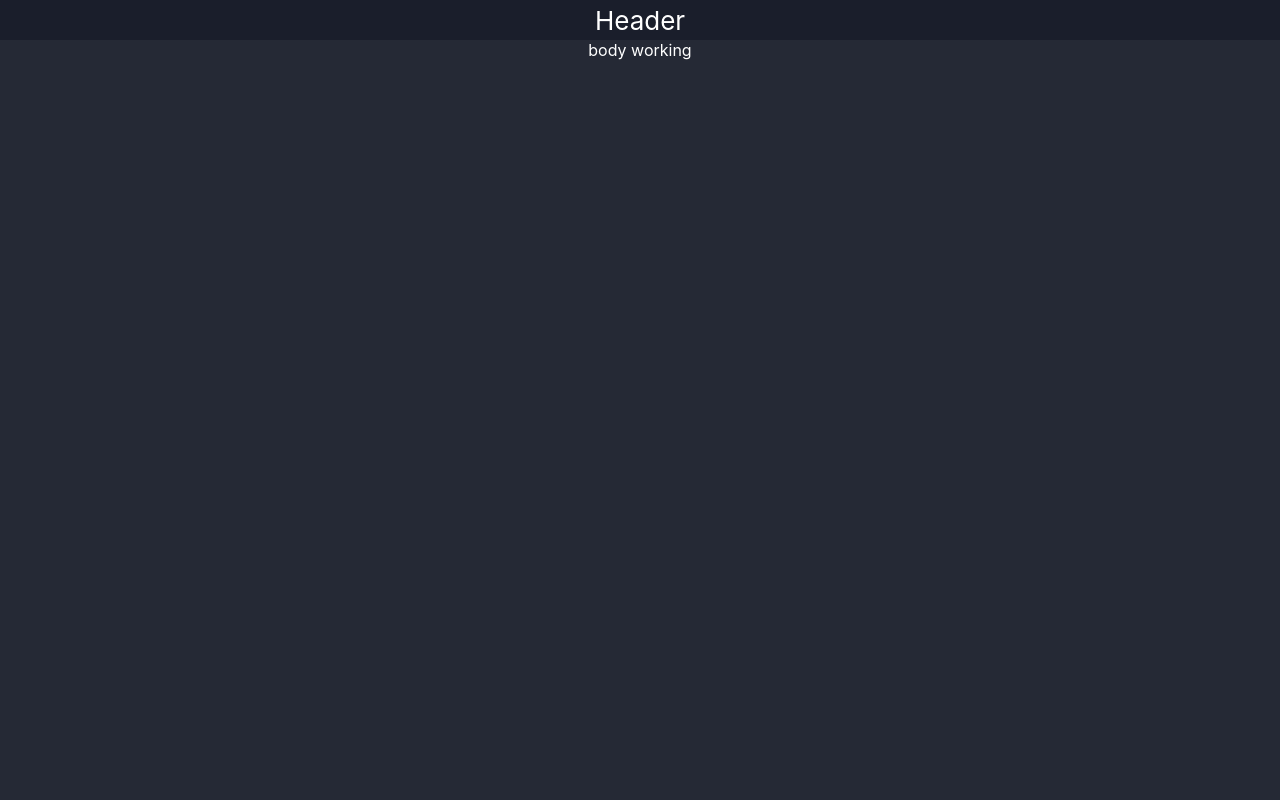
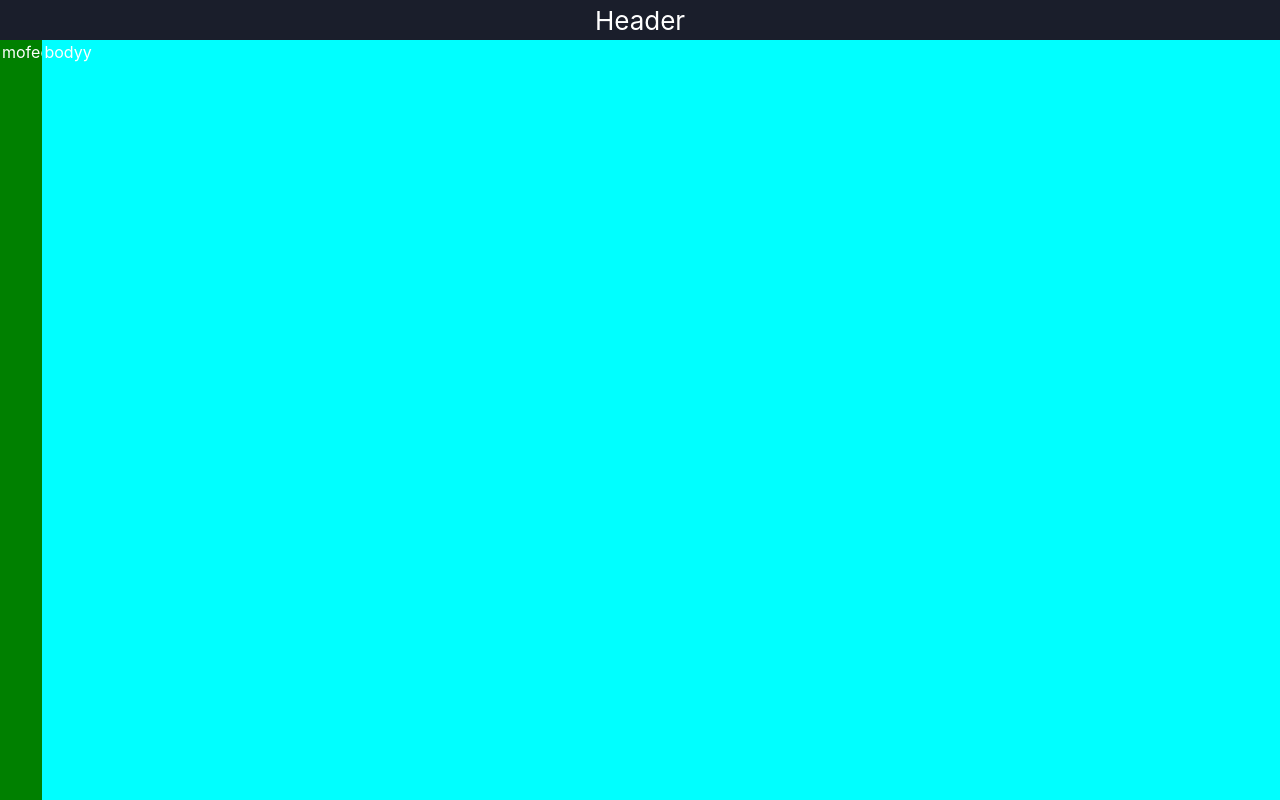
Before and after one commit to Mofe1015/Make.meme, a React (Create React App) app: page / in a window 1280 px wide. Built offline with nearby package versions, Linux system fonts and the light colour scheme.

Commit message:
adding body and nav divs

```diff
--- a/src/Body.css
+++ b/src/Body.css
@@ -2,7 +2,19 @@
   background-color: #252935;
   color: white;
   min-height: 95vh;
+  max-height: 95vh;
+  max-width: 100%;
   display: flex;
-  flex-direction: column;
-  align-items: center;
 }
+.body-Nav {
+  padding: 2px;
+  background-color: green;
+  width: 3%;
+  max-width: 3%;
+}
+.body-Body {
+  padding: 2px;
+  background-color: aqua;
+  width: 97%;
+  max-width: 97%;
+}
--- a/src/Body.js
+++ b/src/Body.js
@@ -3,7 +3,12 @@ import './Body.css';
 function Body (){
     return(
         <div className='Body'>
-            body working
+            <nav className='body-Nav'>
+                mofee
+            </nav>
+            <body className='body-Body'>
+                bodyy
+            </body>
         </div>
     )
 };
```
